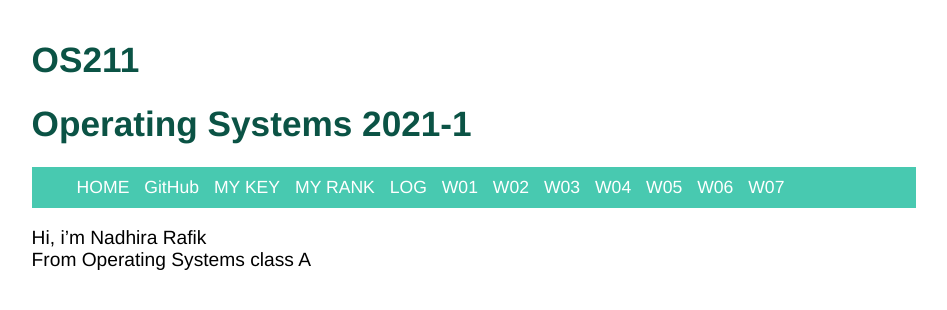
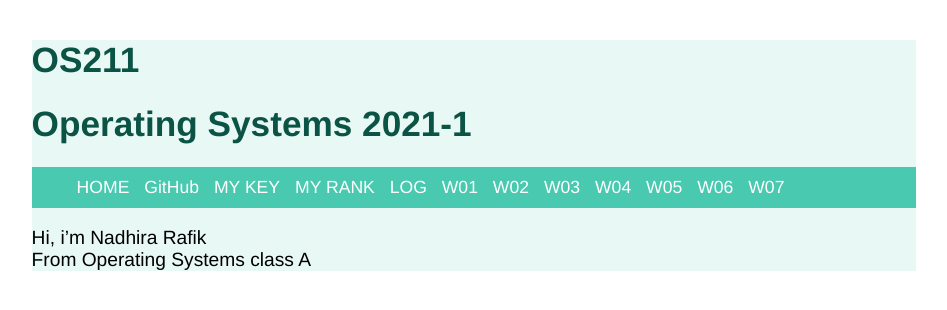
Before and after one commit to nadhirarafik/os211, a Jekyll site: the page built from index.md, in a window 1280 px wide. Shown: the top 310 px of the page, without its empty margins (166-1113 px from the left). Built offline with Jekyll 4.4.1, drawn with Linux system fonts in a browser that asks for light colours.

Commit message:
Update base.html

```diff
--- a/_layouts/base.html
+++ b/_layouts/base.html
@@ -17,6 +17,7 @@
             font-size: 1.1em;
             font-family: helvetica, sans-serif;
             text-align: justify;
+	    background: #E8F8F5;
         }
 
         header {
```
